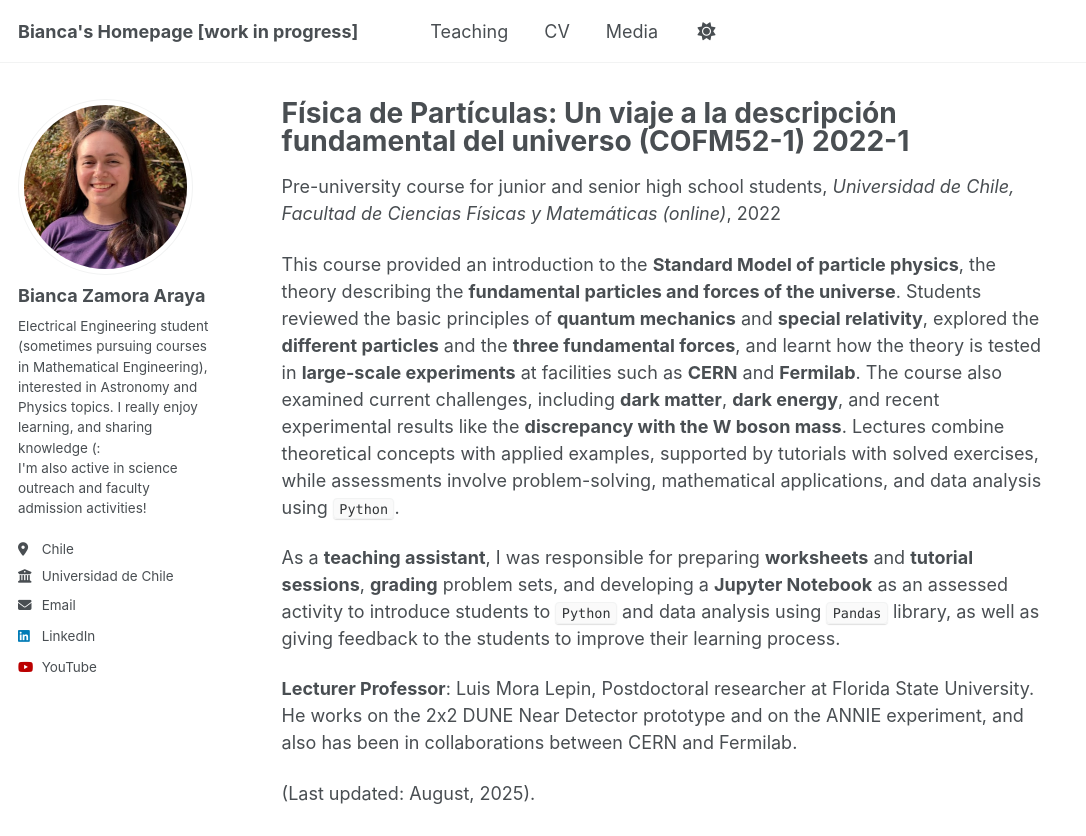
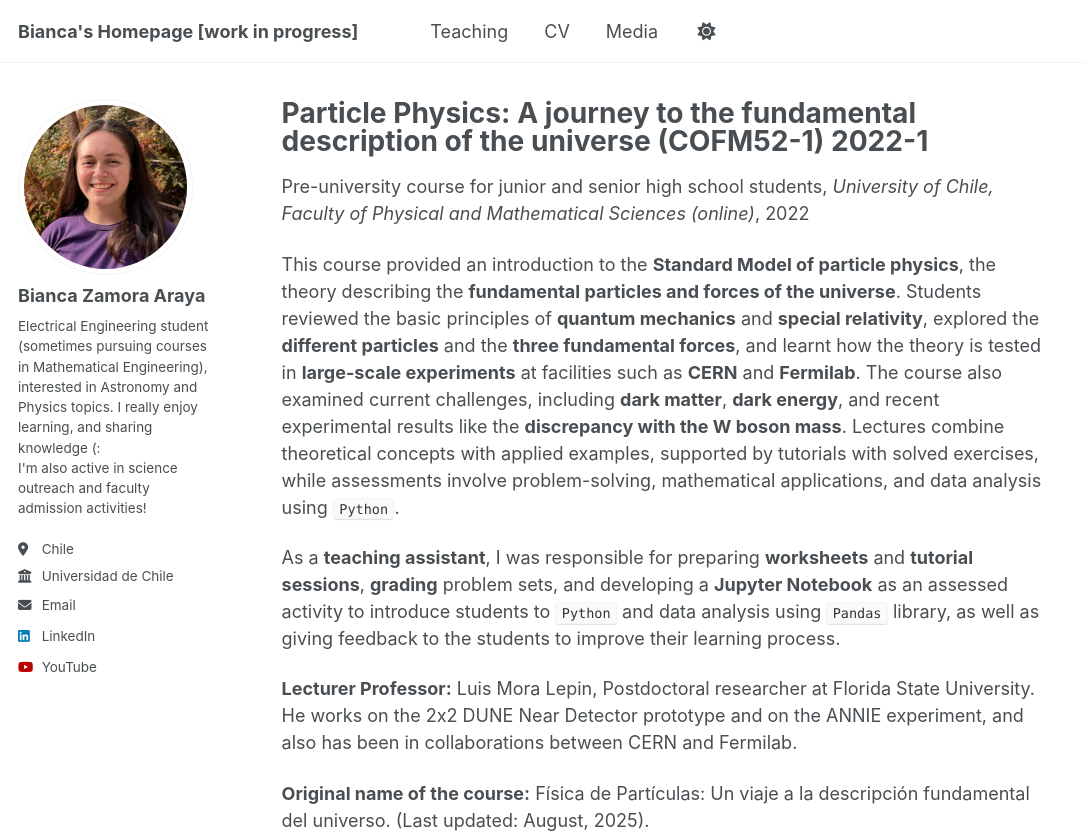
Before and after one commit to Bianca-Zamora-Araya/Bianca-Zamora-Araya.github.io, a Jekyll site: the page built from _teaching/2022-1_COFM52-1.md, in a window 1280 px wide and 900 px high, cut to the strip 0-836 px from the top of the window. Shown: the whole strip, without its empty margins (0-1086 px from the left). Built offline with Jekyll 4.4.1, drawn with Linux system fonts in a browser that asks for light colours; a script that is not in the unit is left out.

Commit message:
Update 2022-1_COFM52-1.md

```diff
--- a/_teaching/2022-1_COFM52-1.md
+++ b/_teaching/2022-1_COFM52-1.md
@@ -1,9 +1,9 @@
 ---
-title: "Física de Partículas: Un viaje a la descripción fundamental del universo (COFM52-1) 2022-1"
+title: "Particle Physics: A journey to the fundamental description of the universe (COFM52-1) 2022-1"
 collection: teaching
 type: "Pre-university course for junior and senior high school students"
 permalink: "2022-1_COFM52-1"
-venue: "Universidad de Chile, Facultad de Ciencias Físicas y Matemáticas (online)"
+venue: "University of Chile, Faculty of Physical and Mathematical Sciences (online)"
 date: 2022-07-01
 location: "Santiago, Chile"
 ---
@@ -13,8 +13,9 @@ This course provided an introduction to the **Standard Model of particle physics
 
 As a **teaching assistant**, I was responsible for preparing **worksheets** and **tutorial sessions**, **grading** problem sets, and developing a **Jupyter Notebook** as an assessed activity to introduce students to ``Python`` and data analysis using ``Pandas`` library, as well as giving feedback to the students to improve their learning process.
 
-**Lecturer Professor**: Luis Mora Lepin, Postdoctoral researcher at Florida State University. He works on the 2x2 DUNE Near Detector prototype and on the ANNIE experiment, and also has been in collaborations between CERN and Fermilab.
+**Lecturer Professor:** Luis Mora Lepin, Postdoctoral researcher at Florida State University. He works on the 2x2 DUNE Near Detector prototype and on the ANNIE experiment, and also has been in collaborations between CERN and Fermilab.
 
+**Original name of the course:** Física de Partículas: Un viaje a la descripción fundamental del universo.
 (Last updated: August, 2025).
 
 
```
